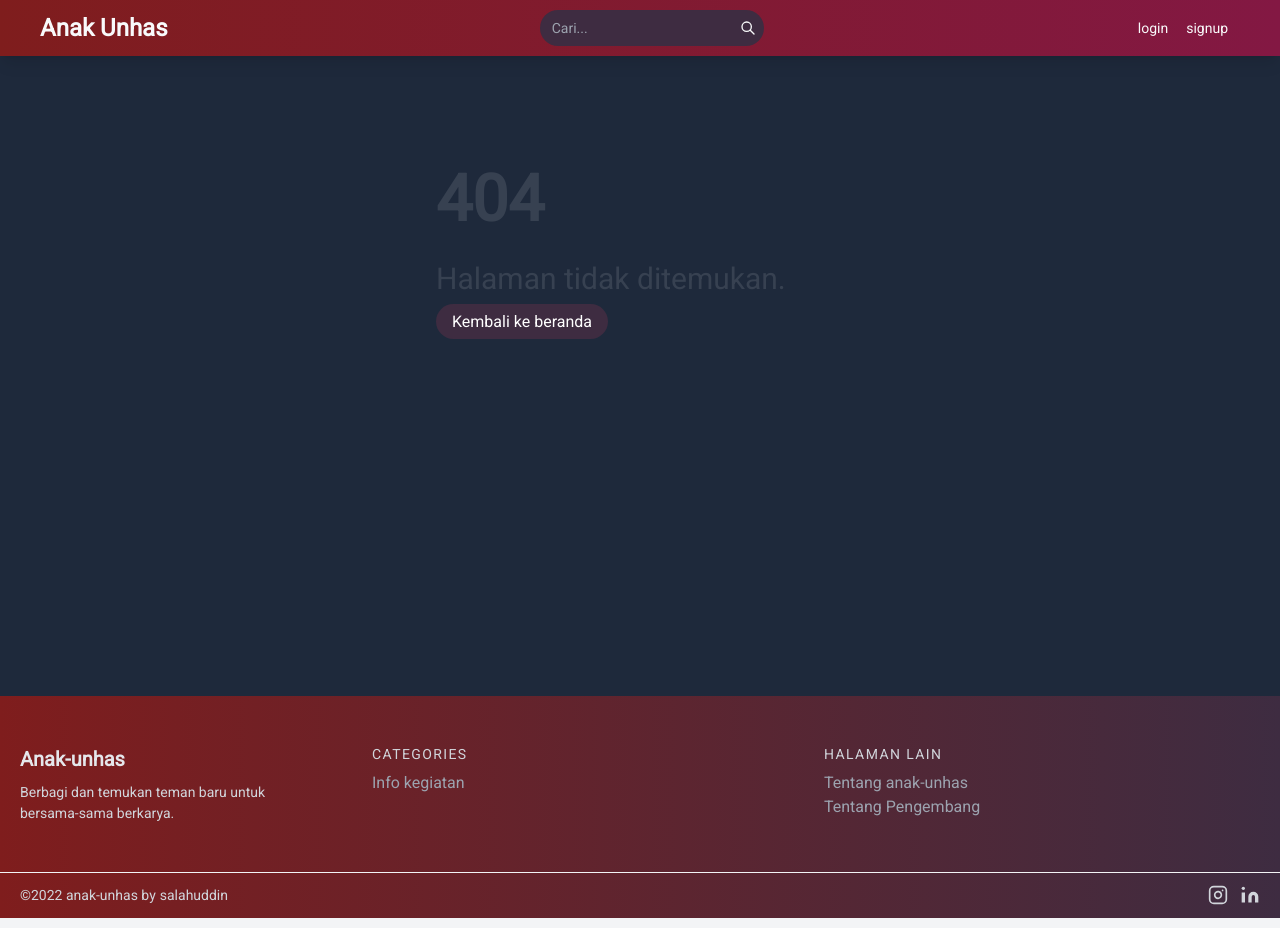
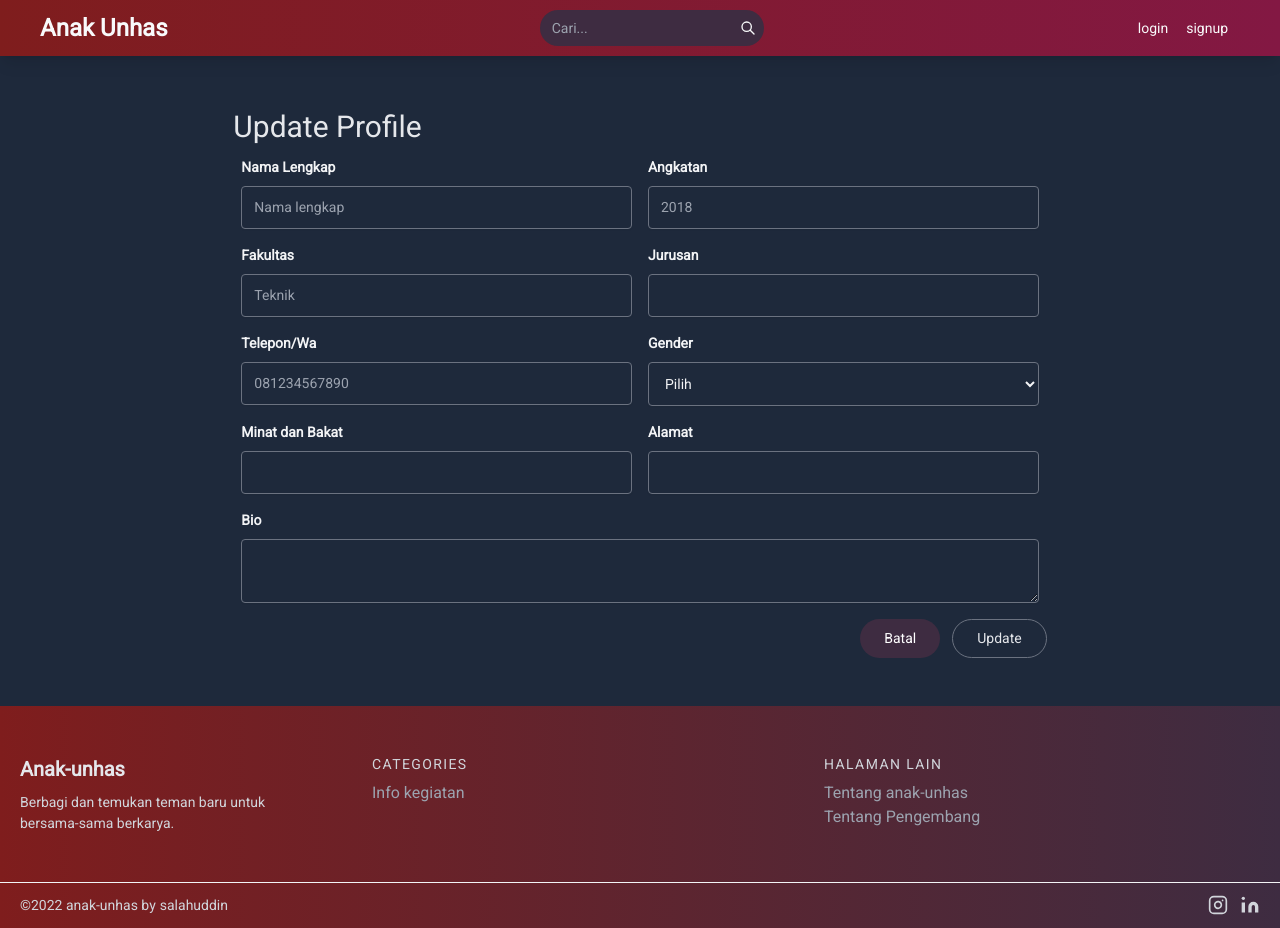
Before and after one commit to Dinel13/anak-unhas-fe, a Next.js app: page /akunku/update in a window 1280 px wide. Before the commit this address had no page. Built offline with nearby package versions, Linux system fonts and the light colour scheme.

Commit message:
update data

```diff
--- a/pages/akunku/index.tsx
+++ b/pages/akunku/index.tsx
@@ -102,7 +102,7 @@ export default function MyAccount() {
             </div>
 
             <div className="mt-2">
-              <h3 className="text-xl leading-none mb-1.5 mt-1 font-semibold">
+              <h3 className="text-xl leading-none mb-1.5 mt-1 font-semibold text-gray-100">
                 {user.name}
               </h3>
               <div className="flex gap-2 mt-4">
@@ -126,7 +126,7 @@ export default function MyAccount() {
               </div>
             </div>
           </div>
-          <div className="border-t border-gray-300 mt-5 max-w-6xl">
+          <div className="border-t border-gray-300 text-gray-100 mt-5 max-w-6xl">
             <dl>
               <div className="px-4 py-5 sm:grid xs:grid-cols-3 md:grid-cols-4 sm:gap-4 sm:px-6">
                 <dt className="text-sm text-gray-300">Fakultas</dt>
--- a/pages/akunku/Update.jsx
+++ b/pages/akunku/update.tsx
@@ -1,4 +1,4 @@
-import React, { useEffect, useState } from "react";
+import React, { FC, useEffect, useState } from "react";
 import { useRouter } from "next/router";
 
 import { useDispatch, useSelector } from "react-redux";
@@ -6,36 +6,53 @@ import { useDispatch, useSelector } from "react-redux";
 import { showAlert } from "../../store/alertSlice";
 import { getToken } from "../../store/authSlice";
 import LoadingButton from "../../components/common/LoadingButton";
+import { User } from "../user/[id]";
 
-export default function Update(props) {
+const Update: FC = () => {
+  const [user, setUser] = useState<User>({
+    name: "",
+    id: 0,
+    email: "",
+    gender: "",
+    wa: "",
+    image: "",
+    jurusan: "",
+    fakultas: "",
+    address: "",
+    bio: "",
+    angkatan: "",
+    ig: "",
+    tertarik: "",
+  });
+  const [pending, setPending] = useState(false);
+  const router = useRouter();
+  const dataQuery = router.query.user ? router.query.user + "" : undefined;
   const dispatch = useDispatch();
   const token = useSelector(getToken);
-  const [user, setUser] = useState({});
-  const [pending, setPending] = useState();
-  const router = useRouter()
-  // const { userData } = location.state;
 
-  // get user data from react-router state
-  // useEffect(() => {
-  //   setUser(userData);
-  // }, [userData]);
+  useEffect(() => {
+    if (dataQuery) {
+      const dataJs = JSON.parse(dataQuery);
+      console.log(dataJs);
+      setUser(dataJs);
+    }
+  }, [dataQuery]);
 
   // submit form update
-  const submitHandler = async (e) => {
+  const submitHandler = async (
+    e: React.FormEvent<HTMLFormElement>
+  ): Promise<void> => {
     e.preventDefault();
     setPending(true);
     try {
-      const result = await fetch(
-        `${process.env.REACT_APP_SERVER_URL}/user`,
-        {
+      const result = await fetch(`${process.env.NEXT_PUBLIC_SERVER_URL}/user`, {
         method: "PUT",
         headers: {
           "Content-Type": "application/json",
           Authorization: `Bearer ${token}`,
         },
         body: JSON.stringify(user),
-        }
-      );
+      });
       const data = await result.json();
       if (!result.ok) {
         throw new Error(data.message || "gagal mengupload akun");
@@ -48,8 +65,8 @@ export default function Update(props) {
           action: null,
         })
       );
-      setTimeout(() => router.push("/akunku"), 1500);
-    } catch (error) {
+      setTimeout(() => router.push("/akunku"), 1000);
+    } catch (error: any) {
       setPending(false);
       dispatch(
         showAlert({
@@ -60,8 +77,16 @@ export default function Update(props) {
       );
     }
   };
+
+  const handleChange = (
+    e: React.ChangeEvent<HTMLInputElement | HTMLSelectElement | HTMLTextAreaElement>
+  ): void => {
+    const { name, value } = e.target;
+    setUser({ ...user, [name]: value });
+  };
+
   return (
-    <div className="container w-full lg:w-11/12 xl:w-8/12 px-5 py-12 mx-auto">
+    <div className="container w-full lg:w-11/12 xl:w-8/12 px-5 py-12 mx-auto text-gray-100">
       <h3 className="text-subtitle-2">Update Profile</h3>
       {user && (
         <form id="login" onSubmit={submitHandler}>
@@ -74,12 +99,7 @@ export default function Update(props) {
                 type="text"
                 name="name"
                 value={user.name}
-                onChange={(e) =>
-                  setUser((prev) => ({
-                    ...prev,
-                    name: e.target.value,
-                  }))
-                }
+                onChange={handleChange}
                 required
                 className="block border border-gray-500 pl-3 py-2.5 shadow-sm rounded text-sm focus:outline-none focus:border-indigo-700 bg-transparent"
                 placeholder="Nama lengkap"
@@ -90,141 +110,95 @@ export default function Update(props) {
                 Angkatan
               </label>
               <input
-                type="number"
-                name="nick"
+                type="text"
+                name="angkatan"
                 required
                 value={user.angkatan}
-                onChange={(e) =>
-                  setUser((prev) => ({
-                    ...prev,
-                    angkatan: e.target.value,
-                  }))
-                }
+                onChange={handleChange}
                 className="block border border-gray-500 pl-3 py-2.5 shadow-sm rounded text-sm focus:outline-none focus:border-indigo-700 bg-transparent"
-                placeholder="Nama pangilan"
+                placeholder="2018"
               />
             </div>
             <div className="flex flex-col md:w-1/2 w-full p-2">
-              <label className="pb-2 text-sm font-bold">
-                Fakultas
-              </label>
+              <label className="pb-2 text-sm font-bold">Fakultas</label>
               <input
                 type="text"
+                name="fakultas"
                 value={user.fakultas}
-                onChange={(e) =>
-                  setUser((prev) => ({
-                    ...prev,
-                    fakultas: e.target.value,
-                  }))
-                }
+                onChange={handleChange}
                 required
                 className="block border border-gray-500 pl-3 py-2.5 shadow-sm rounded text-sm focus:outline-none focus:border-indigo-700 bg-transparent"
                 placeholder="Teknik"
               />
             </div>
             <div className="flex flex-col md:w-1/2 w-full p-2">
-              <label className="pb-2 text-sm font-bold">
-                Jurusan
-              </label>
+              <label className="pb-2 text-sm font-bold">Jurusan</label>
               <input
                 type="text"
+                name="jurusan"
                 value={user.jurusan}
-                onChange={(e) =>
-                  setUser((prev) => ({
-                    ...prev,
-                    jurusan: e.target.value,
-                  }))
-                }
+                onChange={handleChange}
                 required
                 className="block border border-gray-500 pl-3 py-2.5 shadow-sm rounded text-sm focus:outline-none focus:border-indigo-700 bg-transparent"
               />
             </div>
             <div className="flex flex-col md:w-1/2 w-full p-2">
-              <label className="pb-2 text-sm font-bold">
-                Telepon/Wa
-              </label>
+              <label className="pb-2 text-sm font-bold">Telepon/Wa</label>
               <input
-                type=""
+                type="text"
+                name="wa"
                 value={user.wa}
-                onChange={(e) =>
-                  setUser((prev) => ({
-                    ...prev,
-                    wa: e.target.value,
-                  }))
-                }
-                required
+                onChange={handleChange}
+                className="block border border-gray-500 pl-3 py-2.5 shadow-sm rounded text-sm focus:outline-none focus:border-indigo-700 bg-transparent"
+                placeholder="081234567890"
+              />
+            </div>
+            <div className="flex flex-col md:w-1/2 w-full p-2">
+              <label className="pb-2 text-sm font-bold">Gender</label>
+              <select
+                name="gender"
+                value={user.gender}
+                onChange={handleChange}
+                defaultValue={user.gender}
+                className="bg-d1 block border border-gray-500 pl-3 py-3 shadow-sm rounded text-sm focus:outline-none focus:border-indigo-700 bg-transparent"
+              >
+                <option className="bg-d1" value="">
+                  Pilih
+                </option>
+                <option className="bg-d1" value="Laki-laki">
+                  Laki-laki
+                </option>
+                <option value="Perempuan" className="bg-d1">
+                  Perempuan
+                </option>
+              </select>
+            </div>
+            <div className="flex flex-col md:w-1/2 w-full p-2 ">
+              <label className="pb-2 text-sm font-bold">Minat dan Bakat</label>
+              <input
+                name="tertarik"
+                type="text"
+                value={user.tertarik}
+                onChange={handleChange}
                 className="block border border-gray-500 pl-3 py-2.5 shadow-sm rounded text-sm focus:outline-none focus:border-indigo-700 bg-transparent"
               />
             </div>
             <div className="flex flex-col md:w-1/2 w-full p-2">
-              <label className="pb-2 text-sm font-bold">
-                Gender
-              </label>
-              <select
-                type="text"
-                value={user.gender}
-                onChange={(e) =>
-                  setUser((prev) => ({
-                    ...prev,
-                    gender: e.target.value,
-                  }))
-                }
-                defaultValue={user.gender}
-                required
-                className="bg-d1 block border border-gray-500 pl-3 py-3 shadow-sm rounded text-sm focus:outline-none focus:border-indigo-700 bg-transparent"
-              >
-                <option className="bg-d1" value="">Pilih</option>
-                <option className="bg-d1" value="Laki-laki">Laki-laki</option>
-                <option value="Perempuan" className="bg-d1">Perempuan</option>
-              </select>
-            </div>
-            <div className="flex flex-col md:w-1/2 w-full p-2 ">
-              <label className="pb-2 text-sm font-bold">
-                Minat dan Bakat
-              </label>
+              <label className="pb-2 text-sm font-bold">Alamat</label>
               <input
-                type="text"
-                value={user.tertarik}
-                onChange={(e) =>
-                  setUser((prev) => ({
-                    ...prev,
-                    tertarik: e.target.value,
-                  }))
-                }
-                required
-                className="block border border-gray-500 pl-3 py-2.5 shadow-sm rounded text-sm focus:outline-none focus:border-indigo-700 bg-transparent"
-              />
-            </div>
-            <div className="flex flex-col md:w-1/2 w-full p-2">
-              <label className="pb-2 text-sm font-bold">
-                Alamat
-              </label>
-              <input
+                name="address"
                 type="text"
                 value={user.address}
-                onChange={(e) =>
-                  setUser((prev) => ({
-                    ...prev,
-                    address: e.target.value,
-                  }))
-                }
+                onChange={handleChange}
                 className="block border border-gray-500 pl-3 py-2.5 shadow-sm rounded text-sm focus:outline-none focus:border-indigo-700 bg-transparent"
               />
             </div>
             <div className="flex flex-col w-full p-2">
-              <label className="pb-2 text-sm font-bold">
-                Bio
-              </label>
+              <label className="pb-2 text-sm font-bold">Bio</label>
               <textarea
-                type="text"
+                name="bio"
                 value={user.bio}
-                onChange={(e) =>
-                  setUser((prev) => ({
-                    ...prev,
-                    bio: e.target.value,
-                  }))
-                }
-                required
+                onChange={handleChange}
                 className="block border border-gray-500 pl-3 py-2.5 shadow-sm rounded text-sm focus:outline-none focus:border-indigo-700 bg-transparent"
               />
             </div>
@@ -252,4 +226,6 @@ export default function Update(props) {
       )}
     </div>
   );
-}
+};
+
+export default Update;
--- a/pages/pencarian.tsx
+++ b/pages/pencarian.tsx
@@ -404,9 +404,6 @@ function Pencarian() {
     }
   }, [dataQuery]);
 
-  console.log(data);
-
-
   return (
     <>
       <section className="container my-0 mx-auto px-1 sm:px-2 md:px-3 lg:px-4 xl:px-6 2xl:px-8 py-4 md:py-6 lg:py-8 xl:py-10 2xl:py-12">
--- a/pages/user/[id].tsx
+++ b/pages/user/[id].tsx
@@ -50,8 +50,8 @@ const Akunku: FC<IProps> = ({ user }) => {
           />
         </a>
 
-        <div className="mt-2">
-          <h3 className="text-xl leading-none mb-1.5 mt-1 font-semibold text-gray-300">
+        <div className="mt-2 ml-4">
+          <h3 className="text-xl leading-none mb-1.5 mt-1 font-semibold text-gray-100">
             {user.name}
           </h3>
           <button
@@ -67,7 +67,7 @@ const Akunku: FC<IProps> = ({ user }) => {
             </button>
         </div>
       </div>
-      <div className="border-t border-gray-300 mt-8 max-w-6xl">
+      <div className="border-t border-gray-300 mt-8 max-w-6xl text-gray-100">
         <dl>
           <div className="px-4 py-5 sm:grid xs:grid-cols-3 md:grid-cols-4 sm:gap-4 sm:px-6">
             <dt className="text-sm text-gray-300">Fakultas</dt>
```
Lines whose indentation alone changed are shown as unchanged.
